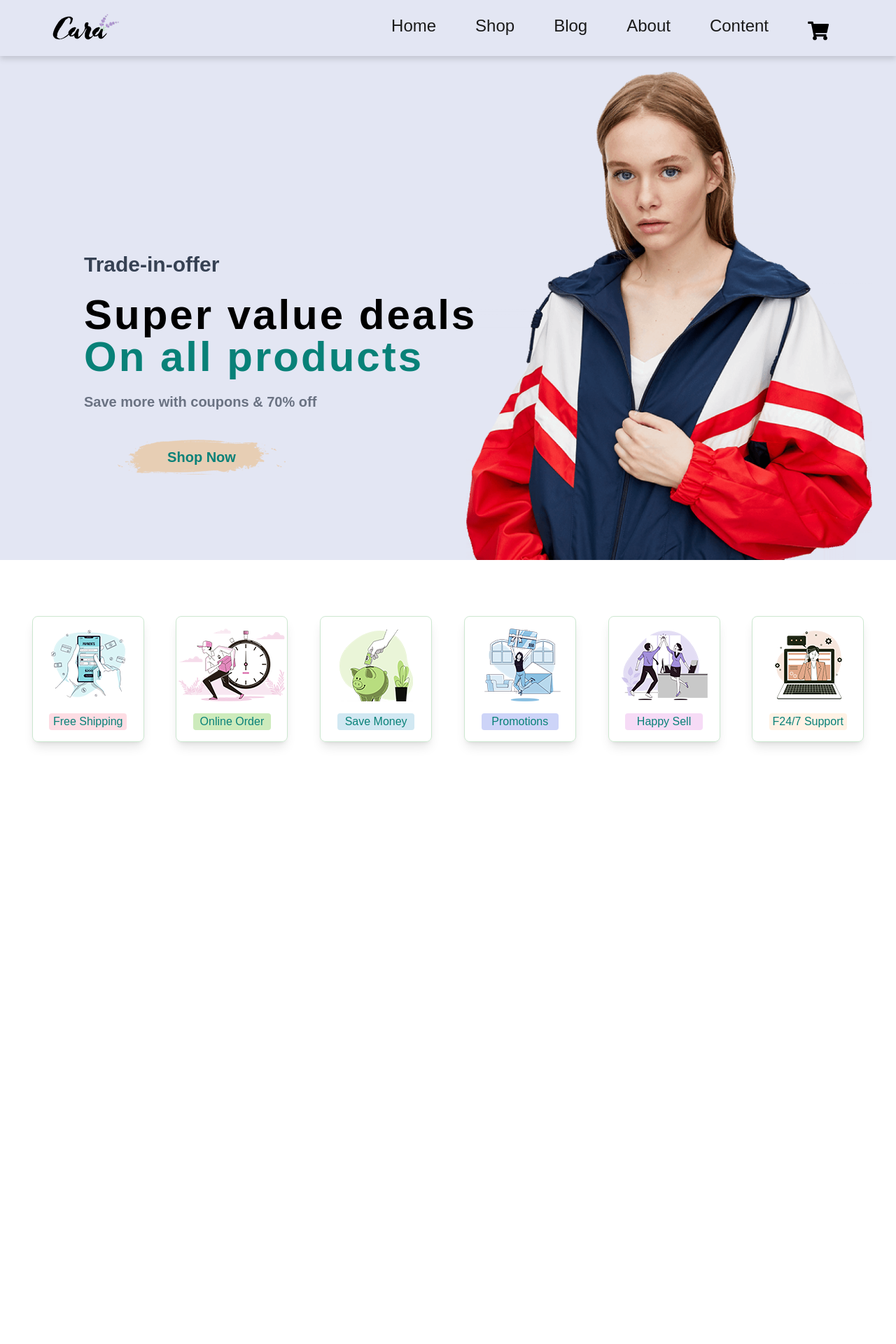
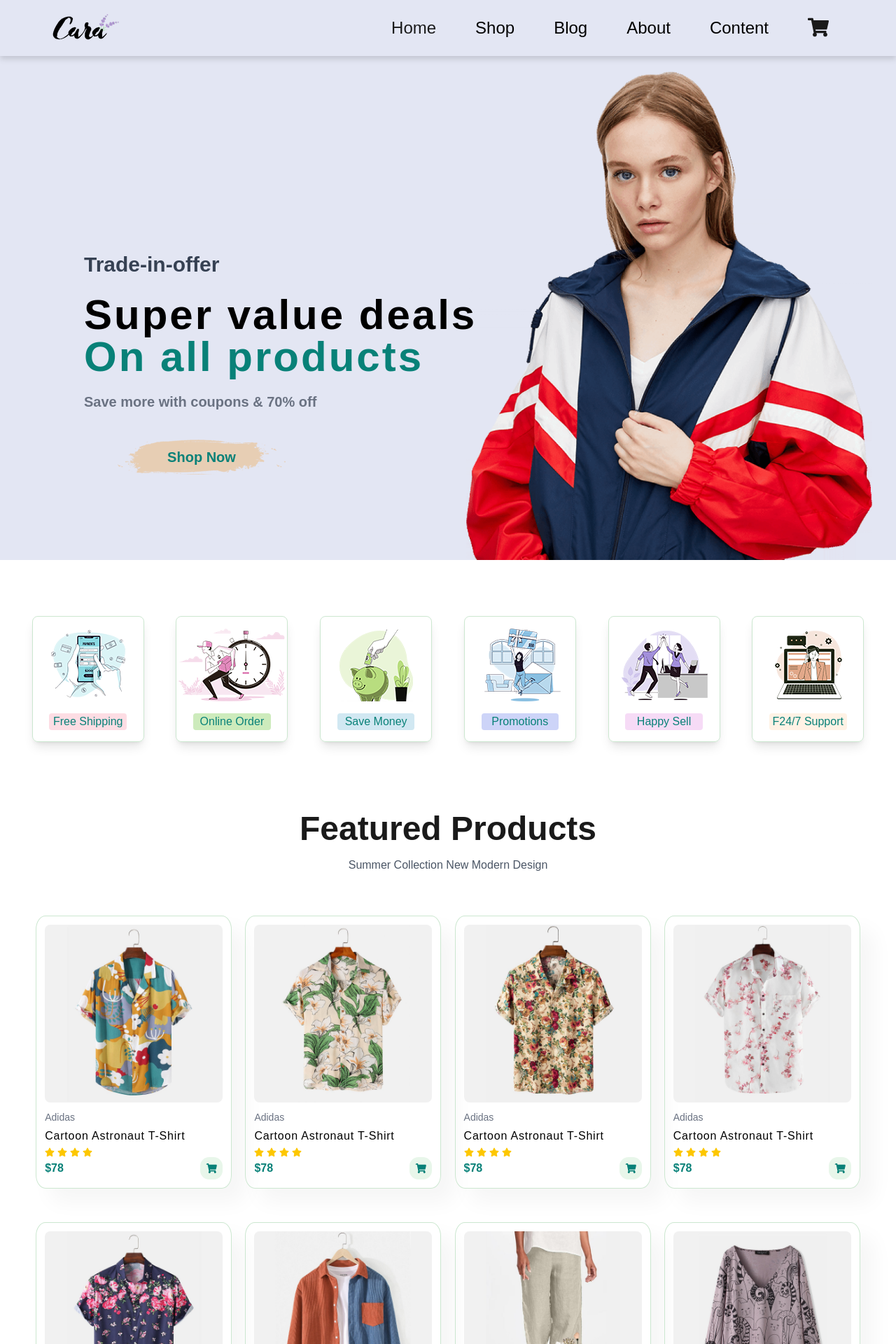
Before and after one commit to BasitAli-Code/Ecommerce-Site, a React (Vite) app: page / in a window 1280 px wide. Shown: the top 1920 px of the page at 70% size. Before the commit the page ends 1160 px from the top, so only its background shows below. Built offline with nearby package versions, Linux system fonts and the light colour scheme.

Commit message:
Featured Products Section Completed

```diff
--- a/src/App.jsx
+++ b/src/App.jsx
@@ -2,6 +2,7 @@ import React from 'react'
 import Header from './components/Header'
 import Hero from './components/Hero'
 import Features from './components/Features'
+import FeaturedProducts from './components/FeaturedProducts'
 
 const App = () => {
   return (
@@ -9,6 +10,7 @@ const App = () => {
     <Header/>
     <Hero/>
     <Features/>
+    <FeaturedProducts/>
     </>
   )
 }
--- /dev/null
+++ b/src/components/FeaturedProducts.jsx
@@ -0,0 +1,62 @@
+import React from 'react'
+import { FaShoppingCart, FaStar } from "react-icons/fa"
+
+const FeaturedProducts = () => {
+
+  const images = [
+    "src/assets/images/f1.jpg",
+    "src/assets/images/f2.jpg",
+    "src/assets/images/f3.jpg",
+    "src/assets/images/f4.jpg",
+    "src/assets/images/f5.jpg",
+    "src/assets/images/f6.jpg",
+    "src/assets/images/f7.jpg",
+    "src/assets/images/f8.jpg",
+  ]
+
+  return (
+
+    <>
+      <h2 className="text-center text-5xl font-bold text-[#1a1a1a]">Featured Products</h2>
+      <p className="my-4 text-center text-gray-600">Summer Collection New Modern Design</p>
+
+      <div className="px-12 my-15 flex flex-wrap justify-evenly items-center gap-4">
+
+    {
+
+        images.map((src, index) => (
+
+          <div key= {index} className="cursor-pointer h-[390px] p-3 w-[280px] shadow-[20px_20px_30px_rgba(0,0,0,0.04)] hover:shadow-[20px_20px_30px_rgba(0,0,0,0.08)] border border-[#cce7d0] transition-all duration-500 rounded-[5%] flex flex-col justify-between mb-8">
+
+            <img className="rounded-lg" src={src} alt={`image pic ${index + 1}`} />
+
+            <div className="flex flex-col justify-between">
+              <span className="mt-2 text-gray-500 text-[14px]">Adidas</span>
+              <p className="my-1 tracking-wider">Cartoon Astronaut T-Shirt</p>
+              <div className="flex gap-1">
+                <FaStar className="text-[14px] text-yellow-400" />
+                <FaStar className="text-[14px] text-yellow-400" />
+                <FaStar className="text-[14px] text-yellow-400" />
+                <FaStar className="text-[14px] text-yellow-400" />
+              </div>
+
+              <div className="flex justify-between items-center">
+                <p className="text-[#088178] font-semibold">$78</p>
+                <FaShoppingCart className="text-2xl w-8 h-8 rounded-[40%] text-[#088178] p-2 bg-[#e8f6ea]" />
+              </div>
+
+            </div>
+          </div>
+
+        ))
+
+    }
+
+      </div>
+
+    </>
+
+  )
+}
+
+export default FeaturedProducts
--- a/src/components/Header.jsx
+++ b/src/components/Header.jsx
@@ -21,12 +21,12 @@ const Header = () => {
       </div>
 
       <div className="hidden md:flex">
-        <a className="text-2xl ml-14 text-[#1a1a1a] hover:text-[#088178]" href="#">Home</a>
-        <a className="text-2xl ml-14 text-[#1a1a1a] hover:text-[#088178]" href="#">Shop</a>
-        <a className="text-2xl ml-14 text-[#1a1a1a] hover:text-[#088178]" href="#">Blog</a>
-        <a className="text-2xl ml-14 text-[#1a1a1a] hover:text-[#088178]" href="#">About</a>
-        <a className="text-2xl ml-14 text-[#1a1a1a] hover:text-[#088178]" href="#">Content</a>
-        <FaShoppingCart className='text-3xl ml-14 mt-2 mr-6' />
+        <a className="text-2xl ml-14 transition-all duration-500 text-[#1a1a1a] hover:text-[#088178]" href="#">Home</a>
+        <a className="text-2xl ml-14 transition-all duration-500text-[#1a1a1a] hover:text-[#088178]" href="#">Shop</a>
+        <a className="text-2xl ml-14 transition-all duration-500text-[#1a1a1a] hover:text-[#088178]" href="#">Blog</a>
+        <a className="text-2xl ml-14 transition-all duration-500text-[#1a1a1a] hover:text-[#088178]" href="#">About</a>
+        <a className="text-2xl ml-14 transition-all duration-500text-[#1a1a1a] hover:text-[#088178]" href="#">Content</a>
+        <FaShoppingCart className='transition-all duration-500 text-[#1a1a1a] hover:text-[#088178] cursor-pointer text-3xl ml-14 mr-6' />
       </div>
 
       <div onClick = { changeMenuState } className='block md:hidden'>
```
